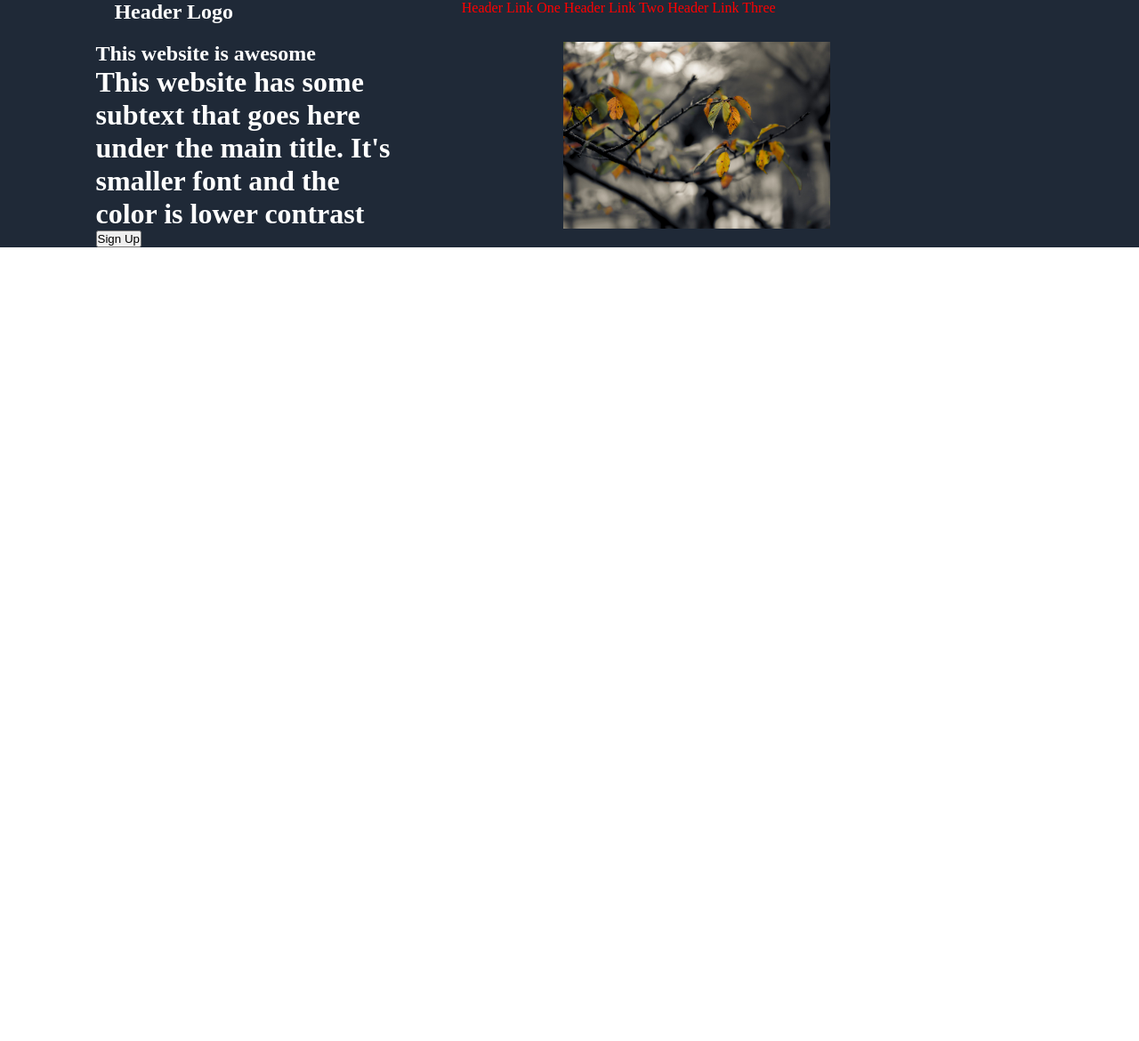
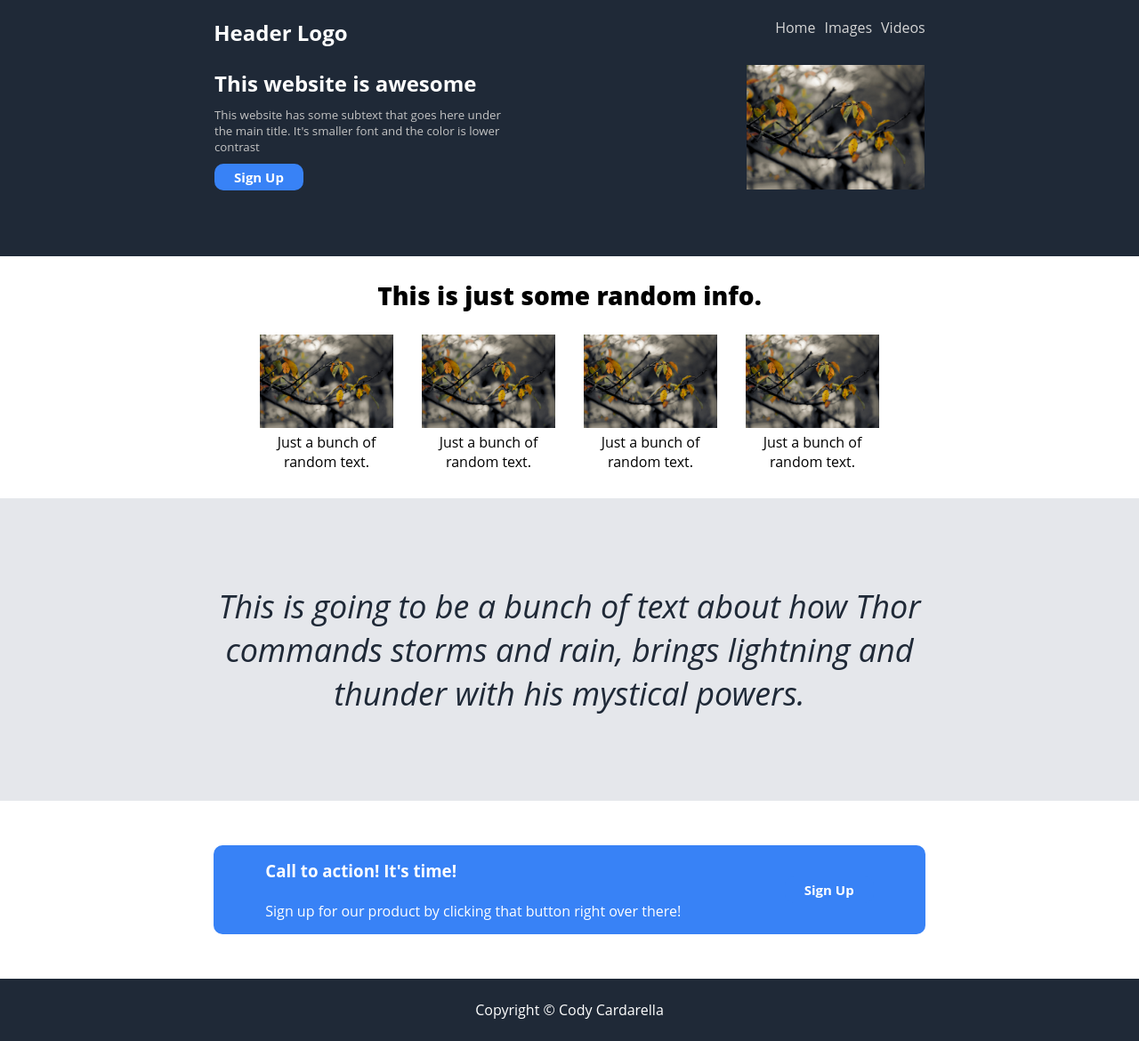
Before and after one commit to Cody-Cardarella/landing-page-project, a plain HTML site: page index.html in a window 1280 px wide. Shown: the whole page at 89% size. Before the commit the page ends 800 px from the top, so only its background shows below. Drawn offline with Linux system fonts and the light colour scheme.

Commit message:
Finish frame and basic styling

```diff
--- a/index.html
+++ b/index.html
@@ -5,7 +5,7 @@
     <meta http-equiv="X-UA-Compatible" content="IE=edge">
     <meta name="viewport" content="width=device-width, initial-scale=1.0">
     <link rel="stylesheet" href="/style.css">
-    <title>Document</title>
+    <title>Landing Page</title>
 </head>
 <body>
     <div class="head">
@@ -14,21 +14,61 @@
                 <h2>Header Logo</h2>
             </div>
             <div class="headerLinks">
-                <a href="#">Header Link One</a>
-                <a href="#">Header Link Two</a>
-                <a href="#">Header Link Three</a>
+                <a href="#">Home</a>
+                <a href="#">Images</a>
+                <a href="#">Videos</a>
             </div>
         </div>
         <div class="secondSegment">
             <div class="introText">
                 <h2>This website is awesome</h2>
-                <h1>This website has some subtext that goes here under the main title. It's smaller font and the color is lower contrast</h1>
+                <h5>This website has some subtext that goes here under the main title. It's smaller font and the color is lower contrast</h1>
                 <button type="button">Sign Up</button>
             </div>
             <div class="introImg">
-                <img src="/img.jpg" alt="placeholderImg" width="300px" height="auto">
+                <img src="/img.jpg" alt="placeholderImg" width="200px" height="auto">
             </div>
         </div>
     </div>
+    <div class="sectionTwo">
+        <div class="randomInfo">This is just some random info.</div>
+
+        <div class="imageDisplay">
+
+            <div class="contOne">
+                <img src="/img.jpg" alt="placeholderImg" width="150px" height="auto">
+                <div>Just a bunch of random text.</div>
+            </div>
+
+            <div class="contTwo">
+                <img src="/img.jpg" alt="placeholderImg" width="150px" height="auto">
+                <div>Just a bunch of random text.</div>
+            </div>
+
+            <div class="contThree">
+                <img src="/img.jpg" alt="placeholderImg" width="150px" height="auto">
+                <div>Just a bunch of random text.</div>
+            </div>
+            <div class="contFour">
+                <img src="/img.jpg" alt="placeholderImg" width="150px" height="auto">
+                <div>Just a bunch of random text.</div>
+            </div>
+        </div>
+    </div>
+    <div class="sectionThree">
+        <div class="justText">
+            <em>
+            This is going to be a bunch of text about how Thor commands storms and rain, brings lightning and thunder with his mystical powers.</em>
+        </div>
+    </div>
+    <div class="containerFour">
+    <div class="sectionFour">
+        <div class="sfText"><h3>Call to action! It's time!</h3><br>Sign up for our product by clicking that button right over there!</div>
+        <button type="button">Sign Up</button>
+    </div>
+    </div>
+    <div class="sectionFive">
+        <div class="footerText">Copyright © Cody Cardarella</div>
+    </div>
 </body>
 </html>
--- a/style.css
+++ b/style.css
@@ -1,31 +1,129 @@
 * {
     margin: 0;
     padding: 0;
+    font-family: "Open Sans"
 }
 .head {
     background-color: #1F2937;
     color: white;
+    padding-top: 20px;
+    padding-bottom: 50px;
+
 }
 
 .secondSegment {
     display: flex;
     justify-content: space-around;
-    width: 1000px;
+    align-items: center;
     margin: 20px;
+    padding: 0 140px;
+    gap: 100px;
 }
 
 .introText {
+    display: flex;
+    flex-direction: column;
     flex: 0 0 35%;
     text-align: left;
+    gap: 10px;
 }
 
 .navBar {
     display: flex;
     justify-content: space-around;
-    width: 1000px;
+
 }
 
 a {
     text-decoration: none;
-    color: red;
+    color: rgb(214, 214, 214);
 }
+
+.headerLinks {
+    display: flex;
+    gap: 10px;
+}
+
+h5 {
+    color: rgb(196, 196, 196);
+    font-weight: 400;
+}
+
+button[type=button] {
+    width: 100px;
+    background-color: #3882F6;
+    border: none;
+    border-radius: 10px;
+    padding: 5px;
+    color: white;
+    font-size: 15px;
+    font-weight: bold;
+}
+
+.imageDisplay {
+    display: flex;
+    justify-content: center;
+    gap: 2em;
+}
+
+.randomInfo {
+    text-align: center;
+    padding: 25px;
+    font-size: 28px;
+    font-weight: 900;
+}
+
+.imageDisplay > div {
+    text-align: center;
+    inline-size: 150px;
+    overflow-wrap: break-word;
+}
+
+.justText {
+    background-color: #E5E7EB;
+    font-size: 36px;
+    font-weight: light;
+    color: #1F2937;
+    height: 300px;
+    display: flex;
+    align-items: center;
+    padding: 20px;
+    margin-top: 30px;
+    padding-left: 200px;
+    padding-right: 200px;
+    text-align: center;
+}
+
+.sectionFour {
+    display: flex;
+    background-color: #3882F6;
+    width: 800px;
+    height: 100px;
+    justify-content: space-around;
+    align-items: center;
+    border-radius: 10px;
+    color: white;
+}
+
+.containerFour {
+    display: flex;
+    justify-content: center;
+    align-items: center;
+    margin: 50px;
+}
+
+.sectionFive {
+  margin-top: auto;
+  background-color: #1F2937;
+  height: 70px;
+  color: white;
+  display: flex;
+  justify-content: center;
+  align-items: center;
+}
+
+body {
+    min-height: 100vh;
+    display: flex;
+    flex-direction: column;
+}
```
